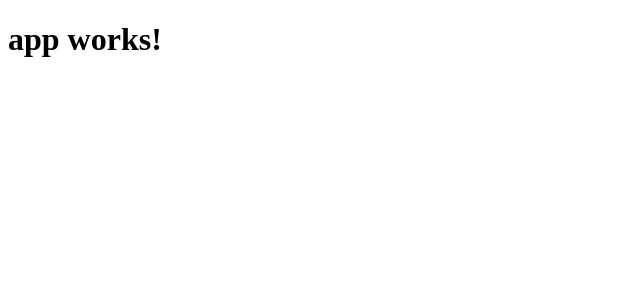
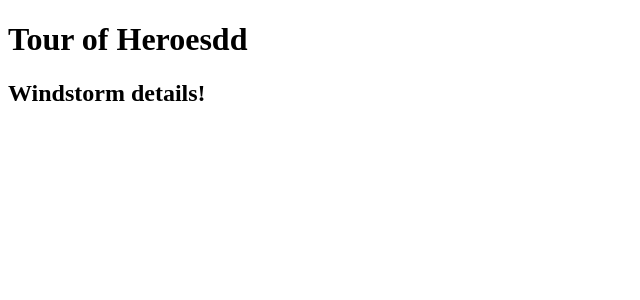
Before and after one commit to aktalgat/shop-admin, an Angular app: page / in a window 1280 px wide. Shown: the top 300 px of the page, without its empty margins (0-640 px from the left). Built offline with nearby package versions, Linux system fonts and the light colour scheme.

Commit message:
Initial prepare for project

```diff
--- a/src/app/app.component.html
+++ b/src/app/app.component.html
@@ -1,3 +1,6 @@
 <h1>
-  {{title}}
+	{{title}}
 </h1>
+<h2>
+	{{hero}} details!
+</h2>
--- a/src/app/app.component.ts
+++ b/src/app/app.component.ts
@@ -6,5 +6,6 @@ import { Component } from '@angular/core';
   styleUrls: ['./app.component.css']
 })
 export class AppComponent {
-  title = 'app works!';
+	title = 'Tour of Heroesdd';
+	hero = 'Windstorm';
 }
```
Also changed, not shown: 1 other file (tests, documents, lock files or other folders).
